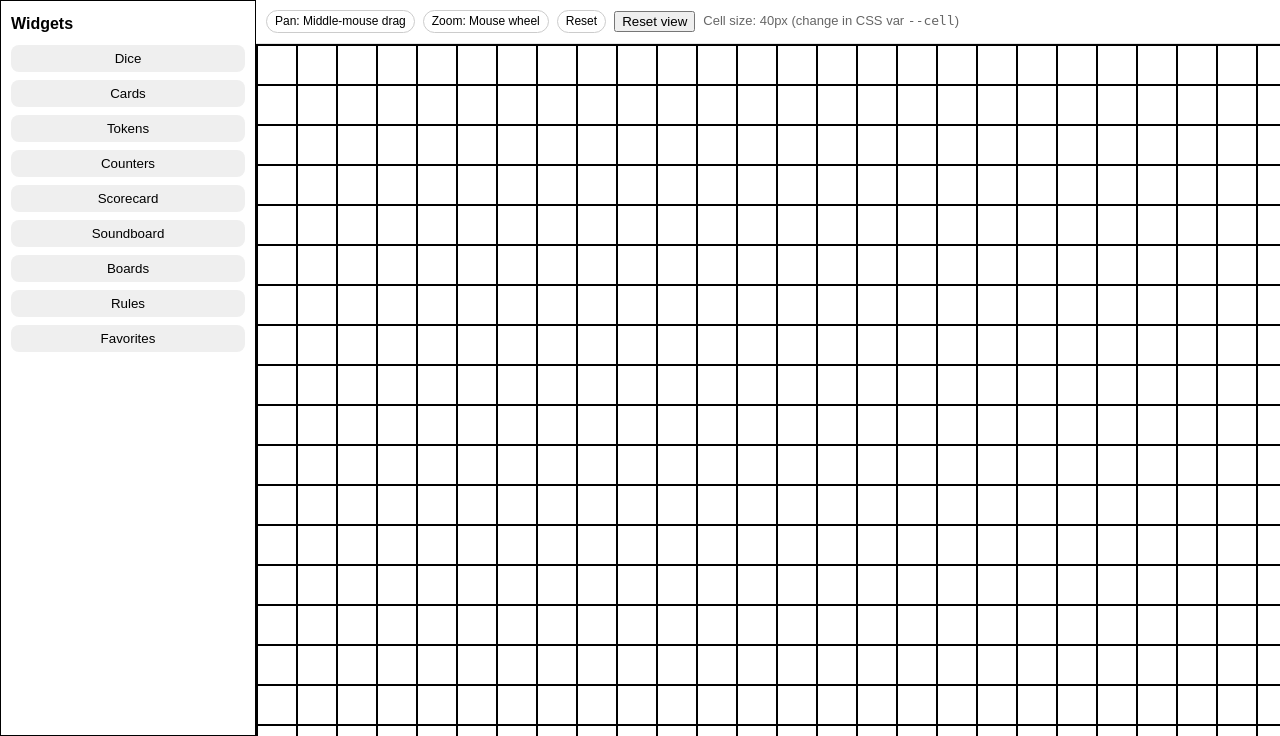
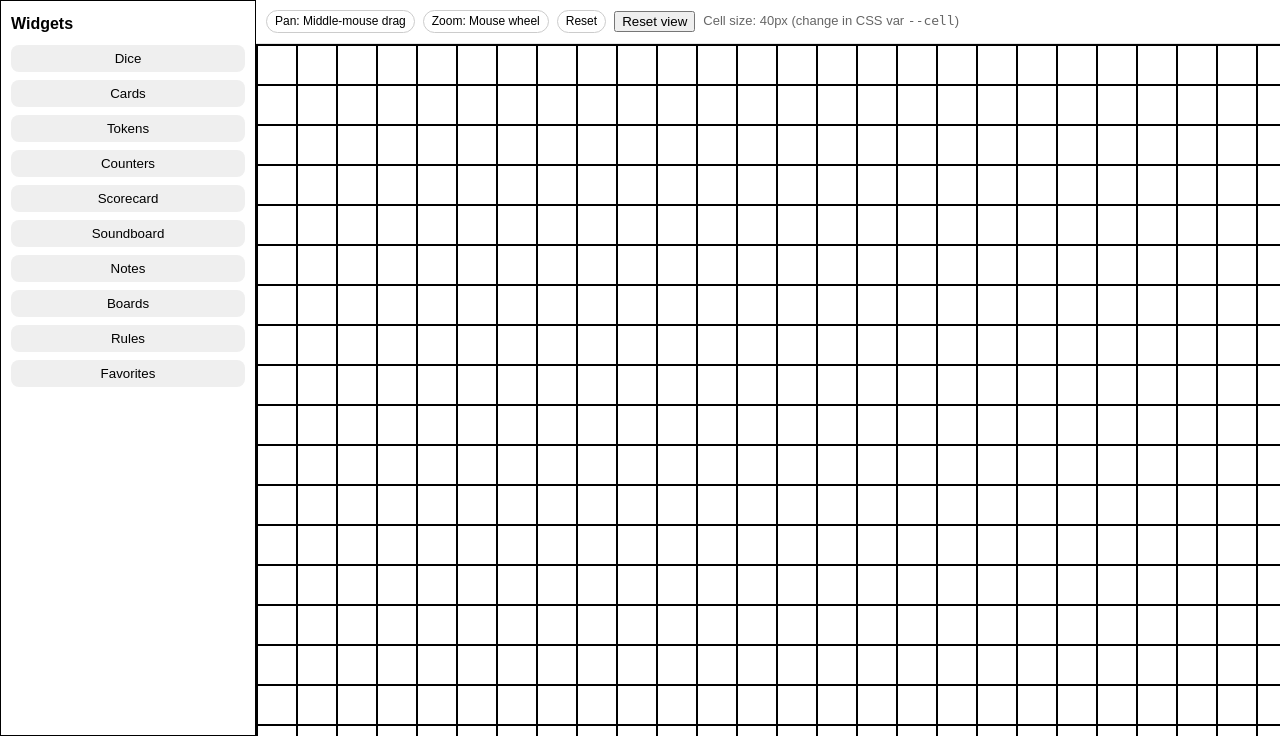
Before and after one commit to IanBlancas/Virtual-Table-Top, a Django app: page /board/ in a window 1280 px wide. Shown: the part 64-800 px from the top of the page. Run offline with Django 5.2, Linux system fonts and the light colour scheme; some libraries are stand-ins or nearby versions.

Commit message:
Add files via upload

```diff
--- a/board/templates/board/layout.html
+++ b/board/templates/board/layout.html
@@ -95,6 +95,7 @@
       <button id = "counterBtn">Counters</button>
   <button id = "scoreBtn">Scorecard</button>
       <button id = "soundBtn">Soundboard</button>
+      <button id="addNotesWidget">Notes</button>
       <button>Boards</button>
       <button>Rules</button>
       <button>Favorites</button>
@@ -581,6 +582,8 @@ token.addEventListener('drop', async (e) => {
   cardsCustomBtn.addEventListener('click', (e) => { e.preventDefault(); Widget.create('customCards', 0, 0); });
   const soundBtn = document.getElementById('soundBtn');
   soundBtn.addEventListener('click', ()=> Widget.create('soundboard', 0, 0));
+  const addNotesBtn = document.getElementById('addNotesWidget');
+  addNotesBtn.addEventListener('click', ()=> Widget.create('notes', 0, 0));
 
   // ===== Standard Deck Widget (deck draw / shuffle / reset) =====
 Widget.builders.cards = function(props = {}) {
@@ -1402,6 +1405,7 @@ function fileToDataURL(file) {
 </script>
 
     </main>
+<script src="{% static 'board/widgets/notes.js' %}"></script>
 <script src="{% static 'board/widgets/soundboard.js' %}"></script>
 
 </body>
```
